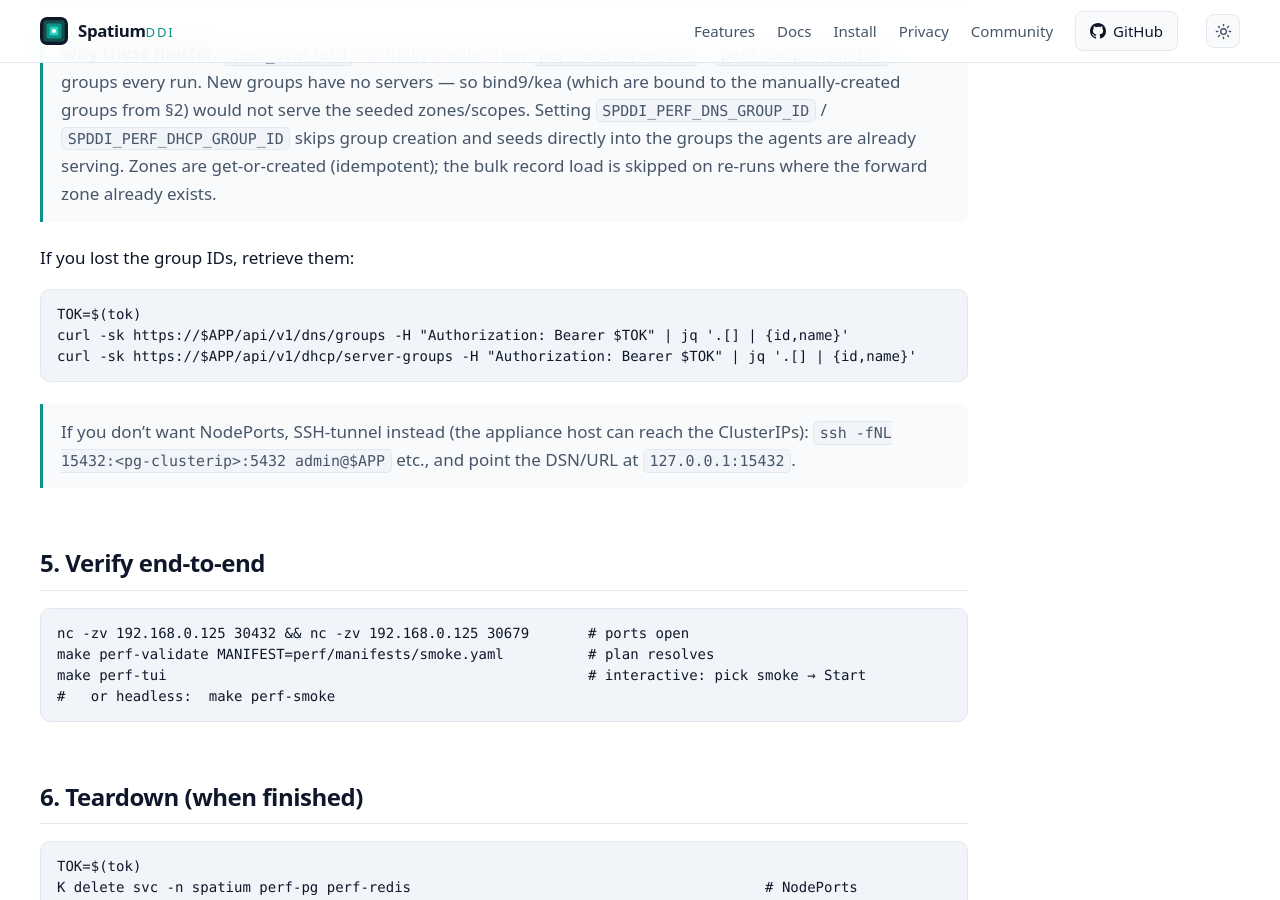
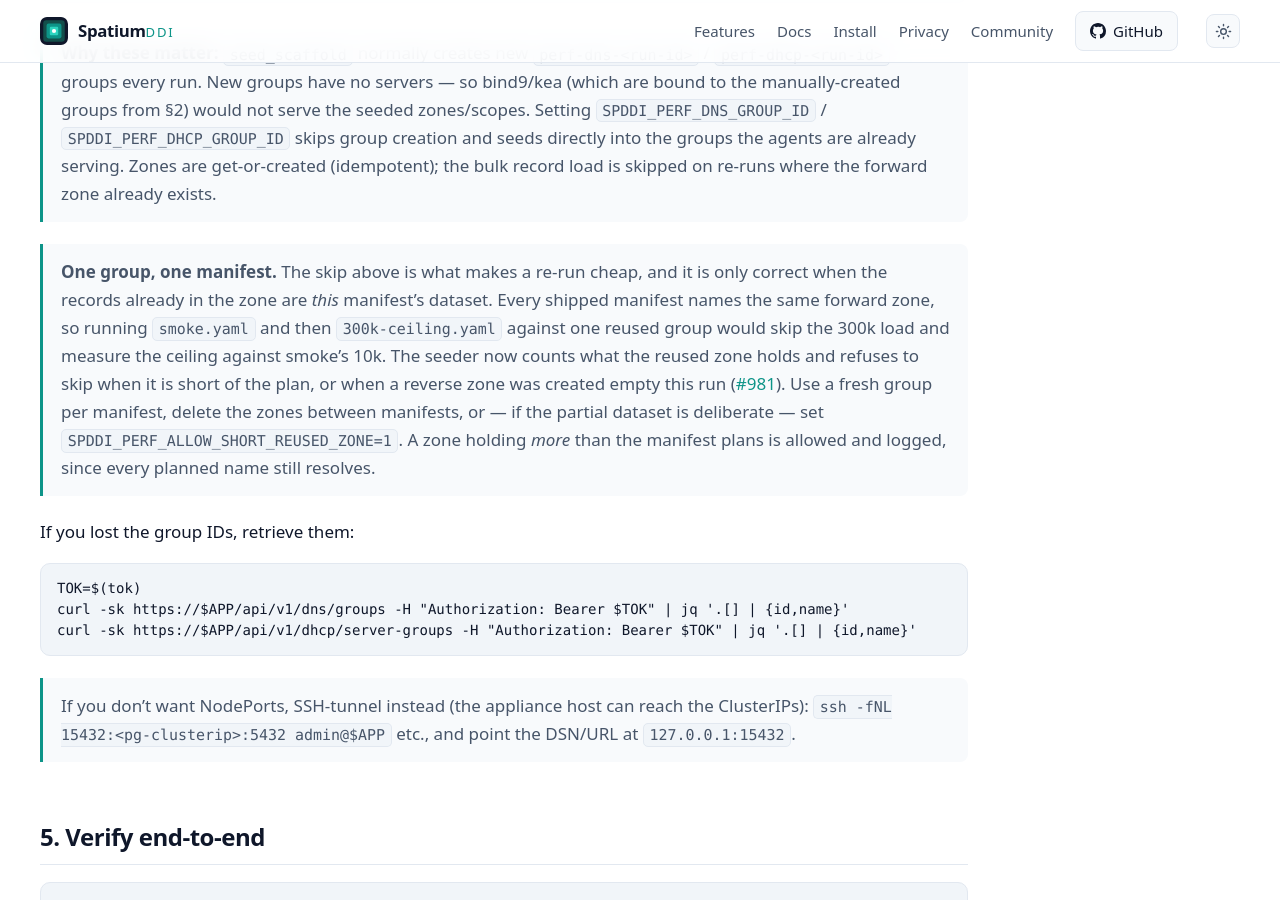
Before and after one commit to spatiumddi/spatiumddi.github.io, a Jekyll site: the page built from PERF_APPLIANCE_SETUP.md, in a window 1280 px wide and 900 px high, scrolled down 3626 px. Built offline with Jekyll 4.4.1, drawn with Linux system fonts in a browser that asks for light colours; our own code applies the rules of GitHub Pages for plain Markdown files.

Commit message:
docs: publish main@ed5cd5f
Mirrored from spatiumddi/spatiumddi@ed5cd5f1f488ad5d9f3af98f55fb01f7f54a3ff8 by the docs-publish workflow. Do not edit this repository directly.

````diff
--- a/PERF_APPLIANCE_SETUP.md
+++ b/PERF_APPLIANCE_SETUP.md
@@ -152,6 +152,18 @@ export SPDDI_PERF_DHCP_GROUP_ID="$DHCP_GID"       # from the §2 group-create ou
 > Zones are get-or-created (idempotent); the bulk record load is skipped on re-runs
 > where the forward zone already exists.
 
+> **One group, one manifest.** The skip above is what makes a re-run cheap, and it
+> is only correct when the records already in the zone are *this* manifest's
+> dataset. Every shipped manifest names the same forward zone, so running
+> `smoke.yaml` and then `300k-ceiling.yaml` against one reused group would skip the
+> 300k load and measure the ceiling against smoke's 10k. The seeder now counts what
+> the reused zone holds and refuses to skip when it is short of the plan, or when a
+> reverse zone was created empty this run ([#981](https://github.com/spatiumddi/spatiumddi/issues/981)).
+> Use a fresh group per manifest, delete the zones between manifests, or — if the
+> partial dataset is deliberate — set `SPDDI_PERF_ALLOW_SHORT_REUSED_ZONE=1`. A zone
+> holding *more* than the manifest plans is allowed and logged, since every planned
+> name still resolves.
+
 If you lost the group IDs, retrieve them:
 ```bash
 TOK=$(tok)
````
